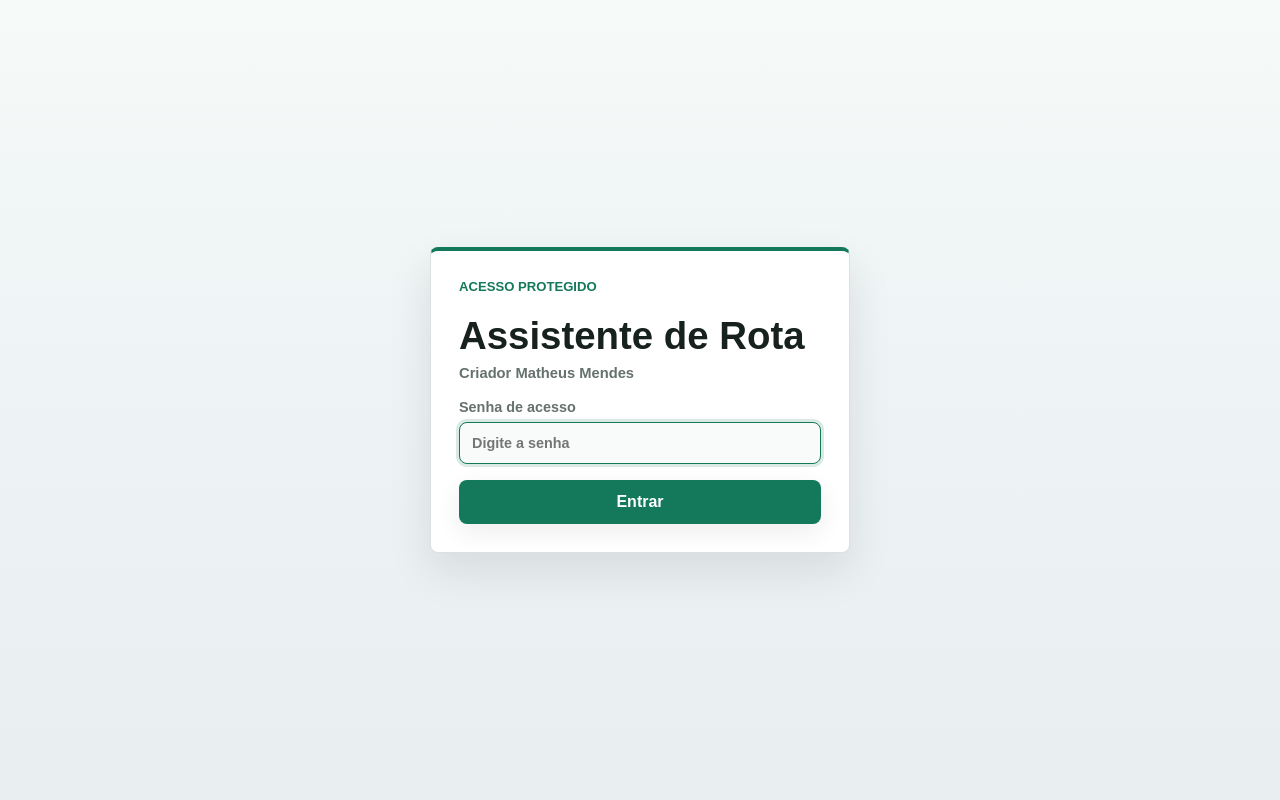
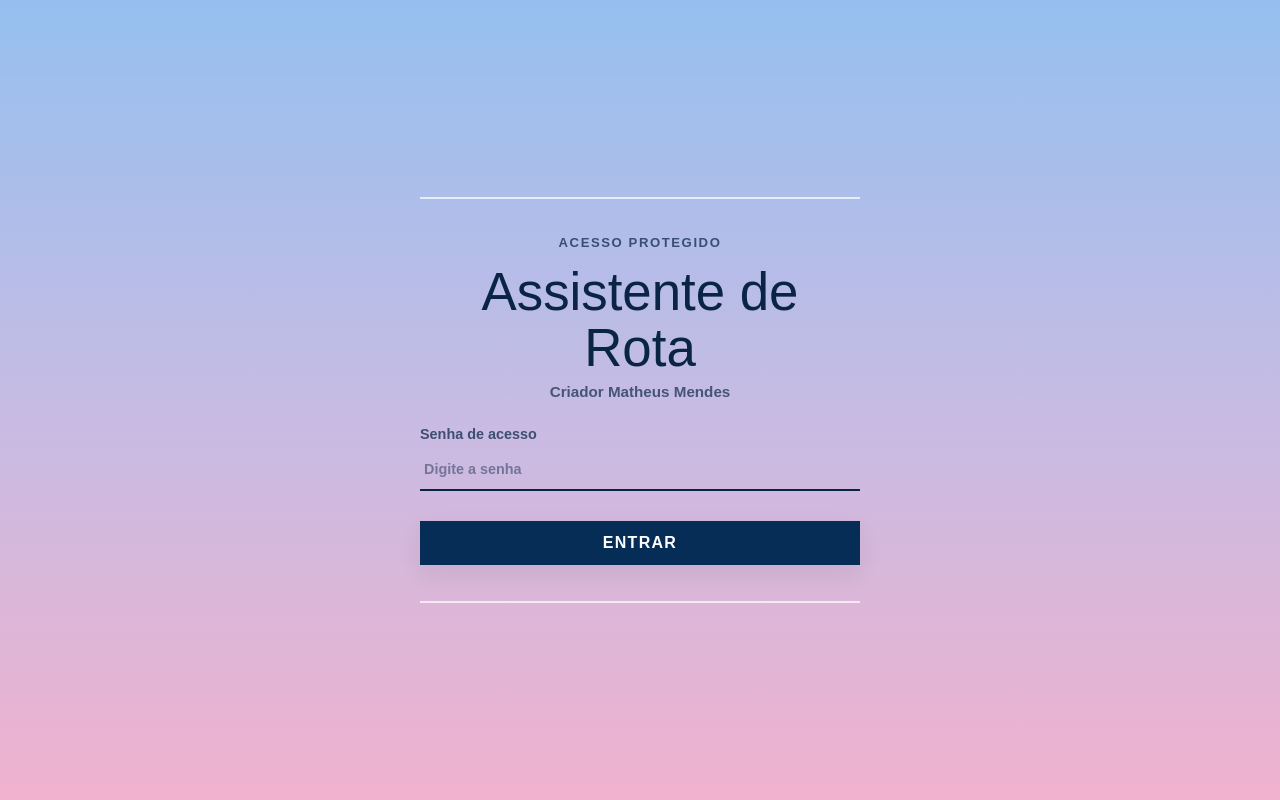
Before and after one commit to MENDESdev99/assistente-de-rota, a Flask app: page / in a window 1280 px wide. Run offline with Flask 3, Linux system fonts and the light colour scheme; some libraries are stand-ins or nearby versions.

Commit message:
Add files via upload

```diff
--- a/static/styles.css
+++ b/static/styles.css
@@ -45,6 +45,8 @@ p {
   min-height: 100vh;
   place-items: center;
   padding: 20px;
+  background:
+    linear-gradient(180deg, rgba(145, 189, 239, 0.96) 0%, rgba(197, 184, 226, 0.94) 52%, rgba(241, 172, 203, 0.92) 100%);
 }
 
 .login-card,
@@ -58,17 +60,79 @@ p {
 
 .login-card {
   display: grid;
-  gap: 16px;
-  width: min(420px, 100%);
-  padding: 28px;
-  border-top: 4px solid var(--accent);
+  gap: 18px;
+  width: min(440px, 100%);
+  padding: 30px 0;
+  border: 0;
+  border-radius: 0;
+  background: transparent;
+  box-shadow: none;
+  color: #092445;
+}
+
+.login-divider {
+  height: 2px;
+  margin-bottom: 18px;
+  background: rgba(255, 255, 255, 0.72);
+}
+
+.login-divider.bottom {
+  margin: 18px 0 0;
 }
 
 .creator-credit {
-  margin: -8px 0 2px;
-  color: var(--muted);
-  font-size: 0.92rem;
+  margin: -10px 0 8px;
+  color: rgba(9, 36, 69, 0.68);
+  font-size: 0.95rem;
   font-weight: 700;
+  text-align: center;
+}
+
+.login-card .eyebrow {
+  margin-bottom: -4px;
+  color: rgba(9, 36, 69, 0.72);
+  text-align: center;
+  letter-spacing: 0.12em;
+}
+
+.login-card h1 {
+  color: #092445;
+  font-size: clamp(2.1rem, 8vw, 3.3rem);
+  font-weight: 400;
+  text-align: center;
+}
+
+.login-card label {
+  color: rgba(9, 36, 69, 0.72);
+}
+
+.login-card input {
+  border-width: 0 0 2px;
+  border-radius: 0;
+  padding: 12px 4px;
+  background: transparent;
+  color: #092445;
+}
+
+.login-card input::placeholder {
+  color: rgba(9, 36, 69, 0.46);
+}
+
+.login-card input:focus {
+  border-color: #092445;
+  box-shadow: none;
+}
+
+.login-card .primary-action {
+  margin-top: 12px;
+  border-radius: 0;
+  background: #062d56;
+  letter-spacing: 0.08em;
+  text-transform: uppercase;
+}
+
+.login-card .primary-action:hover {
+  background: #041f3d;
 }
 
 .app-shell {
--- a/templates/login.html
+++ b/templates/login.html
@@ -9,6 +9,7 @@
   <body>
     <main class="login-screen">
       <form class="login-card" method="post">
+        <div class="login-divider"></div>
         <p class="eyebrow">Acesso protegido</p>
         <h1>{{ app_name }}</h1>
         <p class="creator-credit">Criador Matheus Mendes</p>
@@ -25,6 +26,7 @@
         </label>
 
         <button type="submit" class="primary-action">Entrar</button>
+        <div class="login-divider bottom"></div>
       </form>
     </main>
   </body>
```
